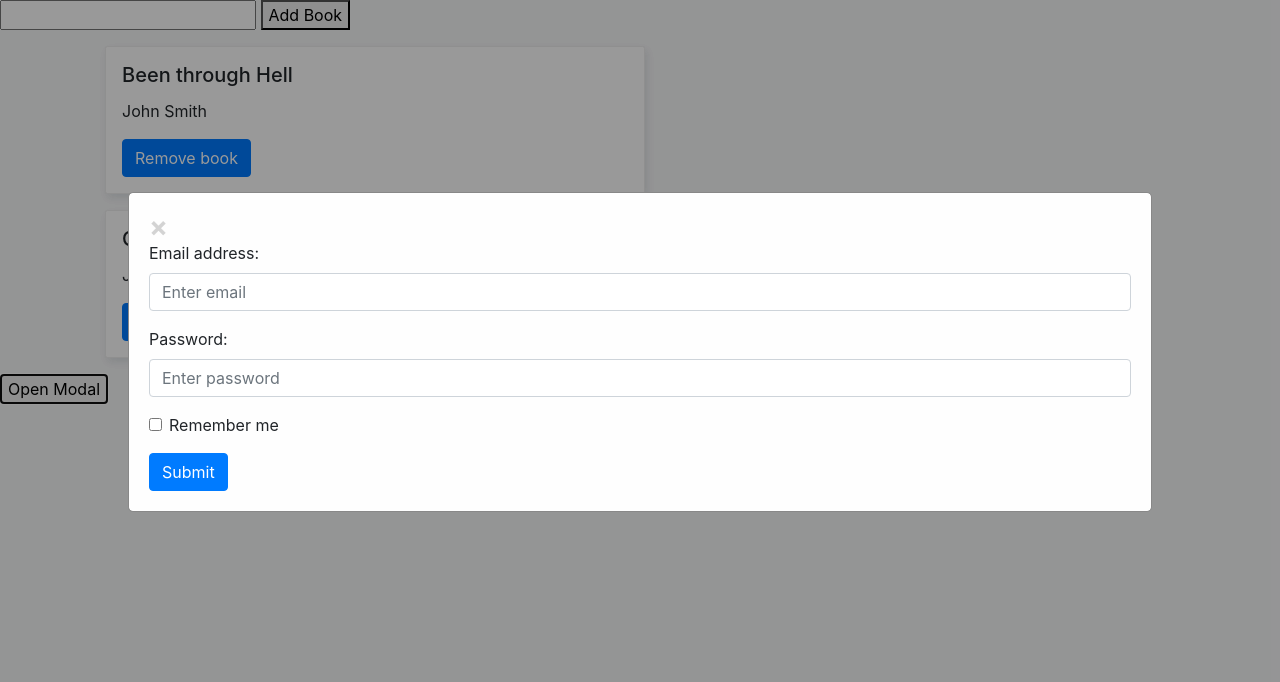
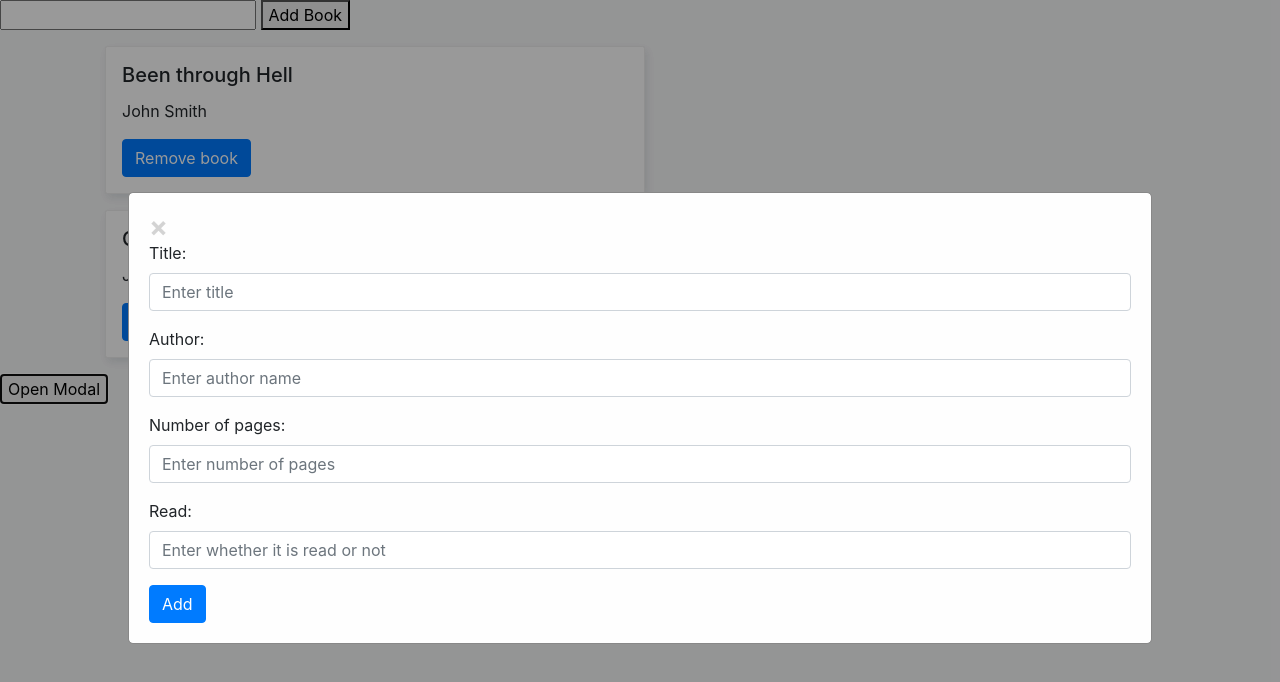
Before and after one commit to Morrism1/library, a plain HTML site: page index.html in a window 1280 px wide. Both pictures are taken after a click on the button "Open Modal". Drawn offline with nearby package versions, Linux system fonts and the light colour scheme.

Commit message:
Add fields to the form

```diff
--- a/index.html
+++ b/index.html
@@ -48,29 +48,23 @@
         <span class="close">&times;</span>
         <form action="/action_page.php">
           <div class="form-group">
-            <label for="email">Email address:</label>
-            <input
-              type="email"
-              class="form-control"
-              placeholder="Enter email"
-              id="email"
-            />
+            <label for="title">Title:</label>
+            <input type="text" class="form-control" placeholder="Enter title" id="title">
           </div>
           <div class="form-group">
-            <label for="pwd">Password:</label>
-            <input
-              type="password"
-              class="form-control"
-              placeholder="Enter password"
-              id="pwd"
-            />
+            <label for="author">Author:</label>
+            <input type="text" class="form-control" placeholder="Enter author name" id="author">
           </div>
-          <div class="form-group form-check">
-            <label class="form-check-label">
-              <input class="form-check-input" type="checkbox" /> Remember me
-            </label>
+          <div class="form-group">
+            <label for="pages">Number of pages:</label>
+            <input type="text" class="form-control" placeholder="Enter number of pages" id="pages">
           </div>
-          <button type="submit" class="btn btn-primary">Submit</button>
+          <div class="form-group">
+            <label for="read">Read:</label>
+            <input type="text" class="form-control" placeholder="Enter whether it is read or not" id="read">
+          </div>
+
+          <button type="submit" class="btn btn-primary">Add</button>
         </form>
       </div>
     </div>
```
